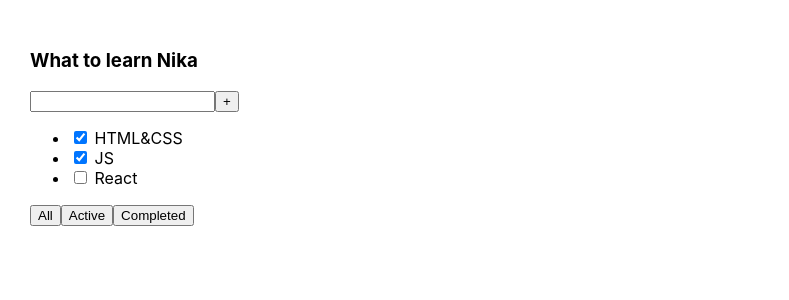
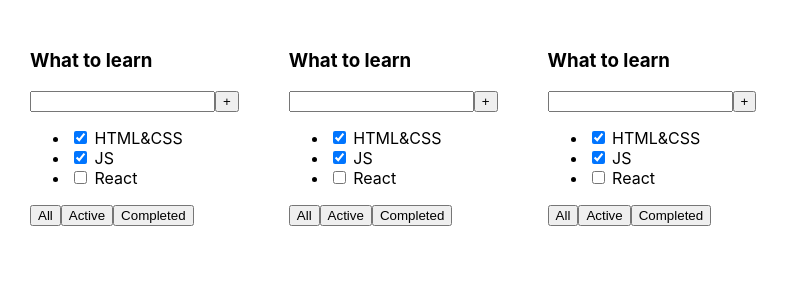
Before and after one commit to phoenix2307/TODO, a React (Create React App) app: page / in a window 1280 px wide. Shown: the top 300 px of the page, without its empty margins (0-789 px from the left). Built offline with nearby package versions, Linux system fonts and the light colour scheme.

Commit message:
components

```diff
--- a/src/App.tsx
+++ b/src/App.tsx
@@ -1,26 +1,14 @@
 import React from 'react';
 import './App.css';
+import TodoList from "./TodoList";
 
 function App() {
     return (
         <div className="App">
-            <div>
-                <h3>What to learn Nika</h3>
-                <div>
-                    <input/>
-                    <button>+</button>
-                </div>
-                <ul>
-                    <li><input type="checkbox" checked={true}/> <span>HTML&CSS</span></li>
-                    <li><input type="checkbox" checked={true}/> <span>JS</span></li>
-                    <li><input type="checkbox" checked={false}/> <span>React</span></li>
-                </ul>
-                <div>
-                    <button>All</button>
-                    <button>Active</button>
-                    <button>Completed</button>
-                </div>
-            </div>
+            <TodoList />
+            <TodoList />
+            <TodoList />
+
         </div>
     );
 }
--- /dev/null
+++ b/src/TodoList.tsx
@@ -0,0 +1,25 @@
+import React from 'react';
+
+function TodoList() {
+    return (
+        <div>
+            <h3>What to learn</h3>
+            <div>
+                <input/>
+                <button>+</button>
+            </div>
+            <ul>
+                <li><input type="checkbox" checked={true}/> <span>HTML&CSS</span></li>
+                <li><input type="checkbox" checked={true}/> <span>JS</span></li>
+                <li><input type="checkbox" checked={false}/> <span>React</span></li>
+            </ul>
+            <div>
+                <button>All</button>
+                <button>Active</button>
+                <button>Completed</button>
+            </div>
+        </div>
+    )
+}
+
+export default TodoList;
```
